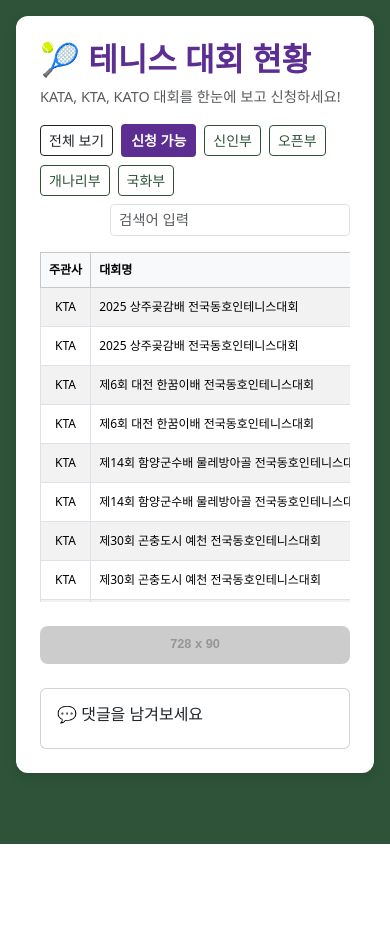
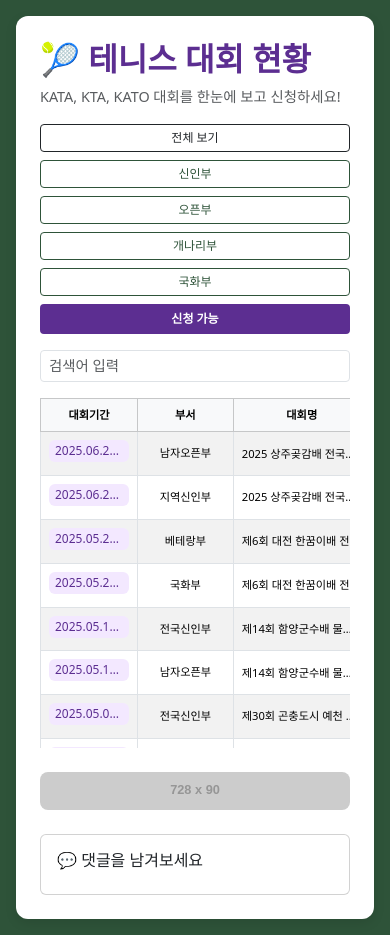
Before and after one commit to ohohjoh/tennis_web, a Flask app: page / in a window 390 px wide. Before the commit the page ends 844 px from the top, so only its background shows below. Run offline with Flask 3, Linux system fonts and the light colour scheme; grey boxes labelled with a size stand in for pictures from a placeholder-image service; some libraries are stand-ins or nearby versions.

Commit message:
Update index.html

```diff
--- a/templates/index.html
+++ b/templates/index.html
@@ -8,7 +8,7 @@
   <link href="https://cdn.jsdelivr.net/npm/bootstrap-icons@1.10.5/font/bootstrap-icons.css" rel="stylesheet" />
   <style>
     body.grass-theme {
-      background-color: #2e5339; /* 윔블던 그린 */
+      background-color: #2e5339;
       color: #fff;
     }
 
@@ -72,10 +72,6 @@
       padding: 0.4rem 0.5rem;
     }
 
-    th:nth-child(2), td:nth-child(2) {
-      text-align: left;
-    }
-
     .progress-bar {
       font-size: 0.65rem;
     }
@@ -100,11 +96,61 @@
       padding: 2px 6px;
       border-radius: 0.375rem;
       display: inline-block;
+      max-width: 100px;
+      overflow: hidden;
+      text-overflow: ellipsis;
+      white-space: nowrap;
+    }
+
+    .title-truncate {
+      display: inline-block;
+      max-width: 160px;
+      overflow: hidden;
+      white-space: nowrap;
+      text-overflow: ellipsis;
+      vertical-align: middle;
     }
 
     .ad-banner {
       max-width: 100%;
       border-radius: 0.5rem;
+    }
+
+    @media (max-width: 768px) {
+      th, td {
+        font-size: 0.7rem;
+        padding: 0.25rem 0.3rem;
+      }
+      .title-truncate {
+        max-width: 120px;
+      }
+      .date-display {
+        max-width: 80px;
+      }
+      .search-input {
+        width: 100%;
+        margin-top: 0.5rem;
+      }
+      .filter-btn {
+        flex: 1 1 auto;
+        min-width: 80px;
+        font-size: 0.75rem;
+      }
+    }
+
+    @media (max-width: 576px) {
+      .filter-area {
+        flex-direction: column;
+        align-items: stretch;
+      }
+
+      .filter-btn {
+        width: 100%;
+      }
+
+      .search-input {
+        margin-top: 0.5rem;
+      }
     }
   </style>
 </head>
@@ -113,54 +159,47 @@
     <h4 class="fw-bold mb-2">🎾 테니스 대회 현황</h4>
     <p class="text-muted mb-3" style="font-size: 0.9rem;">KATA, KTA, KATO 대회를 한눈에 보고 신청하세요!</p>
 
-    <div class="d-flex flex-wrap gap-2 align-items-center mb-3">
+    <div class="d-flex flex-wrap gap-2 align-items-center mb-3 filter-area">
       <button id="btn-all" class="btn btn-outline-dark btn-sm filter-btn" onclick="showAll()">전체 보기</button>
-      <button id="btn-available" class="btn btn-outline-success btn-sm filter-btn" onclick="filterAvailable()">신청 가능</button>
       <button id="btn-신인" class="btn btn-outline-secondary btn-sm filter-btn" onclick="filterByKeyword('신인')">신인부</button>
       <button id="btn-오픈" class="btn btn-outline-secondary btn-sm filter-btn" onclick="filterByKeyword('오픈')">오픈부</button>
       <button id="btn-개나리" class="btn btn-outline-secondary btn-sm filter-btn" onclick="filterByKeyword('개나리')">개나리부</button>
       <button id="btn-국화" class="btn btn-outline-secondary btn-sm filter-btn" onclick="filterByKeyword('국화')">국화부</button>
-      <div class="ms-auto">
+      <button id="btn-available" class="btn btn-outline-success btn-sm filter-btn" onclick="filterAvailable()">신청 가능</button>
+      <div class="ms-auto w-100 w-md-auto">
         <input id="searchInput" type="text" class="form-control form-control-sm search-input" placeholder="검색어 입력" oninput="handleSearch()" />
       </div>
     </div>
 
-    <!-- 테이블 -->
     <div class="table-responsive table-responsive-scroll">
       <table class="table table-bordered table-striped">
         <thead class="table-light">
           <tr>
+            <th>대회기간</th>
+            <th>부서</th>
+            <th>대회명</th>
+            <th>신청현황</th>
             <th>주관사</th>
-            <th>대회명</th>
-            <th>부서</th>
-            <th>대회기간</th>
-            <th>신청현황</th>
             <th>신청</th>
           </tr>
         </thead>
-        <tbody id="tbody">
-          <!-- JS로 채워짐 -->
-        </tbody>
+        <tbody id="tbody"></tbody>
       </table>
     </div>
 
-    <!-- 광고 -->
     <div class="text-center my-4">
       <img src="https://via.placeholder.com/728x90.png?text=🎾+Tennis+Ad+Banner" alt="광고 배너" class="ad-banner" />
     </div>
 
-    <!-- 댓글 -->
     <div class="card p-3 mt-4">
       <h6 class="mb-2">💬 댓글을 남겨보세요</h6>
       <div id="disqus_thread"></div>
     </div>
   </div>
 
-  <!-- JS -->
   <script>
     let rawData = [];
     let filteredData = [];
-    let currentSort = { key: '', ascending: true };
 
     async function fetchData() {
       const response = await fetch("/api/data");
@@ -172,7 +211,6 @@
         return bDate.localeCompare(aDate, 'ko');
       });
 
-      currentSort = { key: '대회기간', ascending: false };
       filterAvailable();
     }
 
@@ -180,18 +218,24 @@
       filteredData = data;
       const tbody = document.getElementById("tbody");
       tbody.innerHTML = "";
+
       data.forEach(item => {
         const current = parseInt(item['현원']) || 0;
         const capacity = parseInt(item['정원']) || 0;
         const percentage = capacity > 0 ? Math.round((current / capacity) * 100) : 0;
         const progressColor = percentage >= 100 ? 'progress-red' : percentage >= 70 ? 'progress-yellow' : 'progress-green';
 
+        const fullDate = item['대회기간'] || '';
+        const shortDate = fullDate.split('~')[0].trim() + ' ~';
+
+        const fullTitle = item['대회명'] || '';
+        const shortTitle = fullTitle.length > 15 ? fullTitle.slice(0, 15) + '…' : fullTitle;
+
         const row = document.createElement("tr");
         row.innerHTML = `
-          <td>${item['주관사']}</td>
-          <td>${item['대회명']}</td>
+          <td><span class="date-display" title="${fullDate}">${shortDate}</span></td>
           <td>${item['부서'] || ''}</td>
-          <td><span class="date-display">${item['대회기간'] || ''}</span></td>
+          <td><span class="title-truncate" title="${fullTitle}">${shortTitle}</span></td>
           <td>
             <div class="position-relative">
               <div class="progress">
@@ -202,6 +246,7 @@
               </div>
             </div>
           </td>
+          <td>${item['주관사']}</td>
           <td><a href="${item['참가신청 링크']}" target="_blank" class="text-primary"><i class="bi bi-box-arrow-up-right"></i></a></td>
         `;
         tbody.appendChild(row);
@@ -233,13 +278,9 @@
     }
 
     function filterByKeyword(keyword) {
-      const filtered = rawData.filter(item => {
-        const current = parseInt(item['현원']) || 0;
-        const capacity = parseInt(item['정원']) || 0;
-        const isAvailable = current < capacity;
-        const match = Object.values(item).some(val => (val || '').toString().includes(keyword));
-        return isAvailable && match;
-      });
+      const filtered = rawData.filter(item =>
+        Object.values(item).some(val => (val || '').toString().includes(keyword))
+      );
       renderTable(filtered);
       setActiveButton('btn-' + keyword);
     }
@@ -253,7 +294,6 @@
     window.onload = fetchData;
   </script>
 
-  <!-- 댓글 (Disqus) -->
   <script>
     var disqus_config = function () {
       this.page.url = window.location.href;
```
